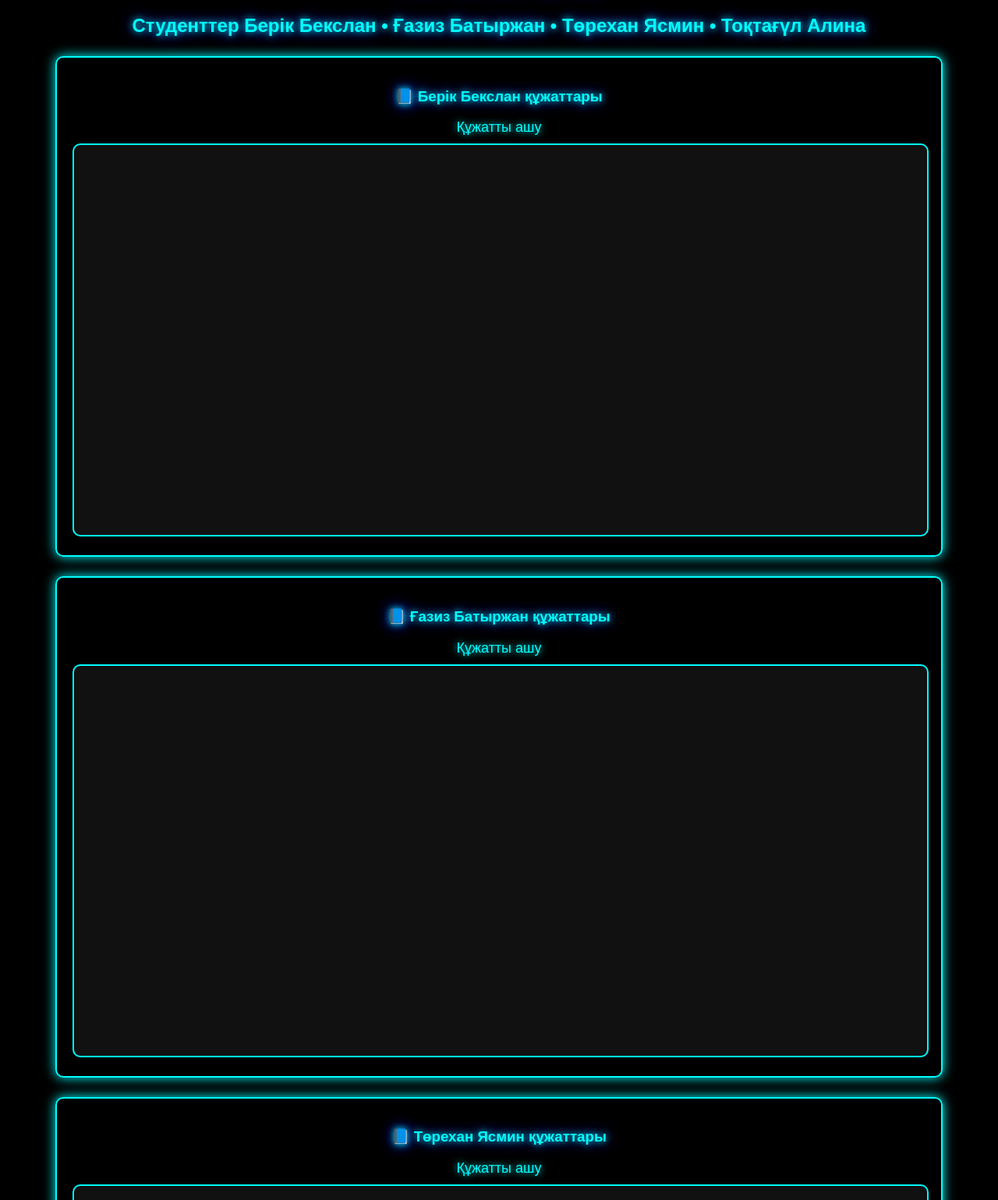
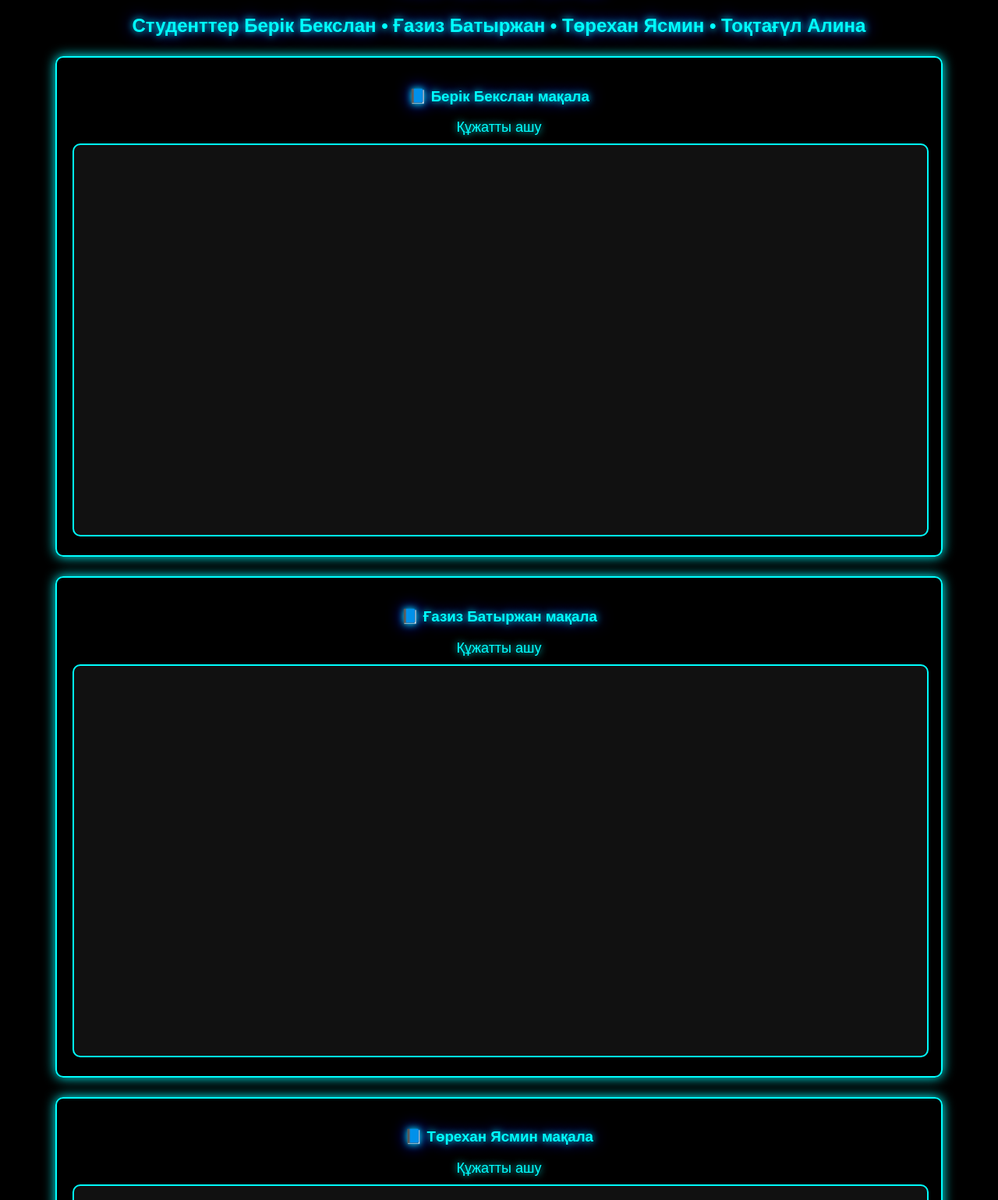
Before and after one commit to bekslanberik508-sudo/Philsophy-Bexlan1, a plain HTML site: page index.html in a window 1280 px wide. Shown: the part 61-1600 px from the top of the page at 78% size. Drawn offline with Linux system fonts and the light colour scheme.

Commit message:
Update index.html

```diff
--- a/index.html
+++ b/index.html
@@ -74,28 +74,28 @@
 
         <!-- Бекслан -->
         <div class="student-box">
-            <h3>📘 Берік Бекслан құжаттары</h3>
-            <a onclick="openDocFor('bekslan', 'URL_BEKSLAN')">Құжатты ашу</a>
+            <h3>📘 Берік Бекслан мақала</h3>
+            <a onclick="openDocFor('bekslan', 'Мақала Берік Бекслан.pdf')">Құжатты ашу</a>
             <iframe id="bekslan"></iframe>
         </div>
 
         <!-- Ғазиз -->
         <div class="student-box">
-            <h3>📘 Ғазиз Батыржан құжаттары</h3>
+            <h3>📘 Ғазиз Батыржан мақала</h3>
             <a onclick="openDocFor('gaziz', 'URL_GAZIZ')">Құжатты ашу</a>
             <iframe id="gaziz"></iframe>
         </div>
 
         <!-- Ясмин -->
         <div class="student-box">
-            <h3>📘 Төрехан Ясмин құжаттары</h3>
+            <h3>📘 Төрехан Ясмин мақала</h3>
             <a onclick="openDocFor('yasmin', 'URL_YASMIN')">Құжатты ашу</a>
             <iframe id="yasmin"></iframe>
         </div>
 
         <!-- Алина -->
         <div class="student-box">
-            <h3>📘 Тоқтағүл Алина құжаттары</h3>
+            <h3>📘 Тоқтағүл Алина мақала</h3>
             <a onclick="openDocFor('alina', 'URL_ALINA')">Құжатты ашу</a>
             <iframe id="alina"></iframe>
         </div>
```
